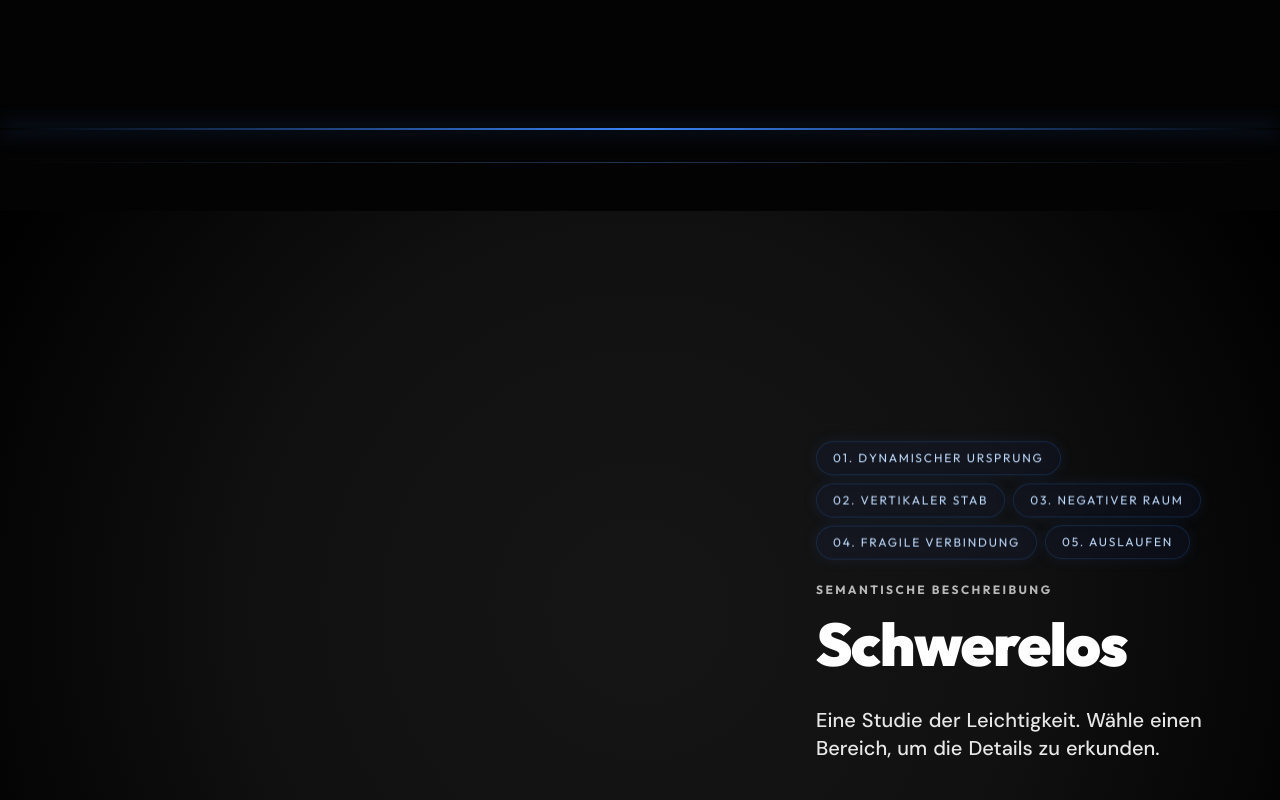
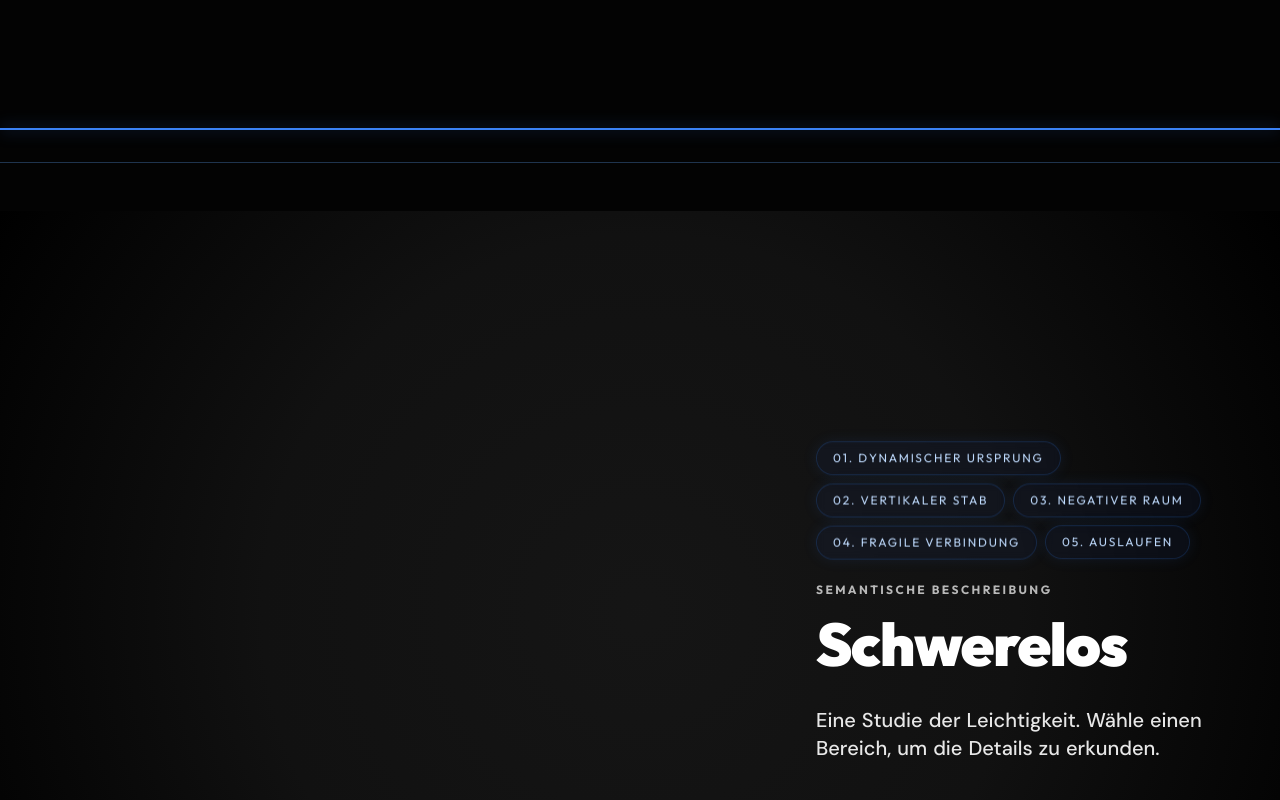
Before and after one commit to Nklsfdler/Schwerelos, a Next.js app: page / in a window 1280 px wide. Shown: the part 10100-10900 px from the top of the page. Built offline with nearby package versions, Linux system fonts and the light colour scheme.

Commit message:
style: Make section separator solid and uniform width

```diff
--- a/app/components/SectionSeparator.tsx
+++ b/app/components/SectionSeparator.tsx
@@ -4,14 +4,14 @@ import { motion } from "framer-motion";
 export function SectionSeparator() {
     return (
         <div className="w-full relative py-12 flex flex-col items-center justify-center pointer-events-none z-40 gap-8">
-            {/* Top Line - Higher & Stronger Blue */}
+            {/* Top Line - Consistent Strong Blue across full width */}
             <div className="relative w-full h-[2px]">
-                <div className="absolute inset-0 bg-gradient-to-r from-transparent via-blue-500 to-transparent shadow-[0_0_20px_rgba(59,130,246,0.8)]" />
+                <div className="absolute inset-0 bg-blue-500 shadow-[0_0_15px_rgba(59,130,246,0.6)]" />
             </div>
 
-            {/* Bottom Glow - Subtle */}
+            {/* Bottom Glow - Consistent & Subtle */}
             <div className="relative w-full h-px opacity-30">
-                <div className="absolute inset-0 bg-gradient-to-r from-transparent via-blue-400 to-transparent" />
+                <div className="absolute inset-0 bg-blue-400" />
             </div>
         </div>
     );
```
